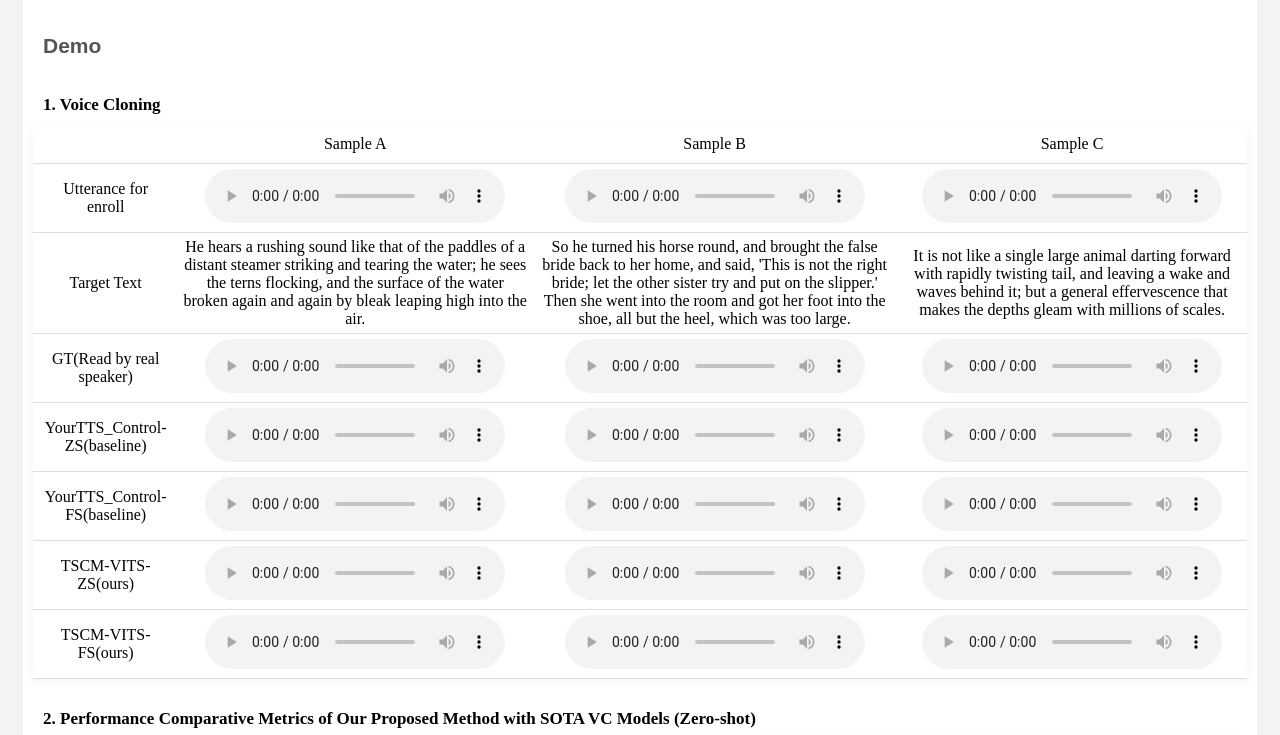
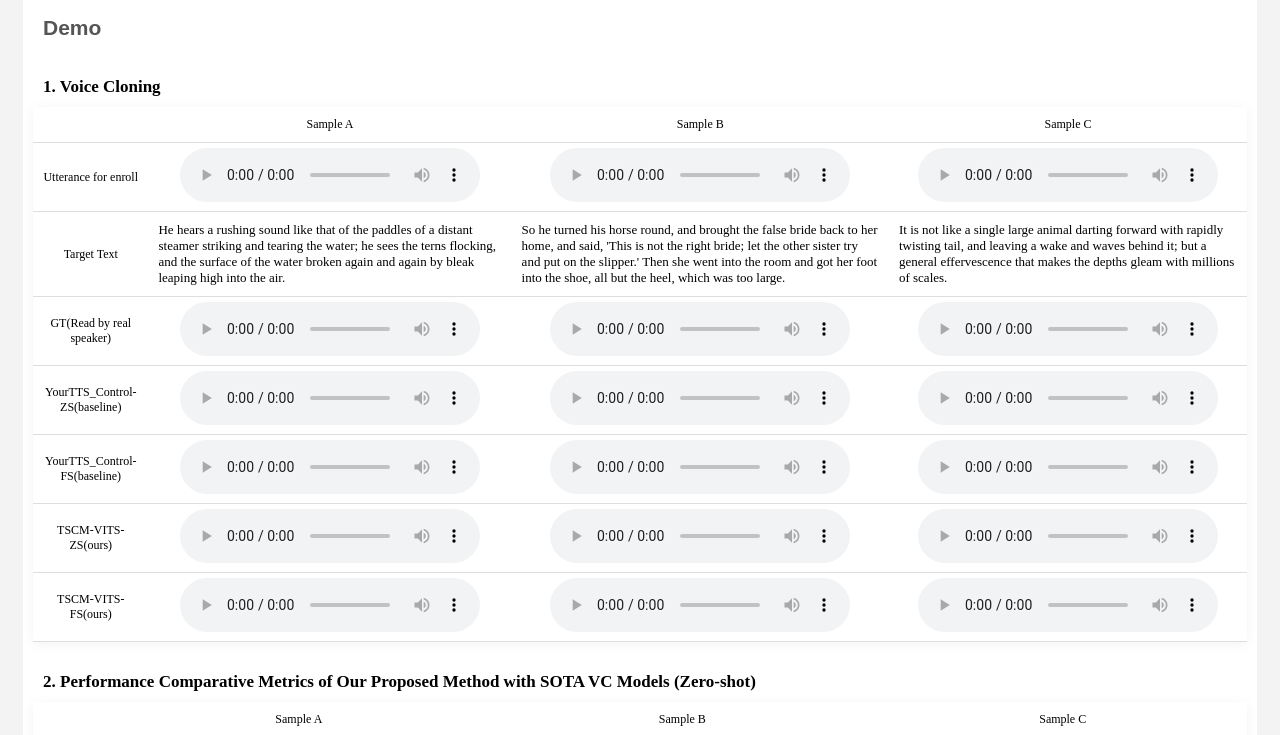
Before and after one commit to srplplus/StyleFusionTTS-demo, a plain HTML site: page index.html in a window 1280 px wide. Shown: the part 1288-2023 px from the top of the page. Drawn offline with Linux system fonts and the light colour scheme.

Commit message:
Update style.css

```diff
--- a/css/style.css
+++ b/css/style.css
@@ -142,7 +142,7 @@ body {
   padding:10px;
 }
 .c10783{
-  font-size:14px;
+  font-size:13px;
 }
 .c11565{
   color:black;
@@ -150,8 +150,14 @@ body {
   height:495.48779296875px;
 }
 .c13722{
+  font-size:12px;
   padding:10px;
   text-align:center;
+}
+.c13723{
+  font-size:13px;
+  padding:10px;
+  text-align:left;
 }
 .c14605{
   padding:10px;
```
